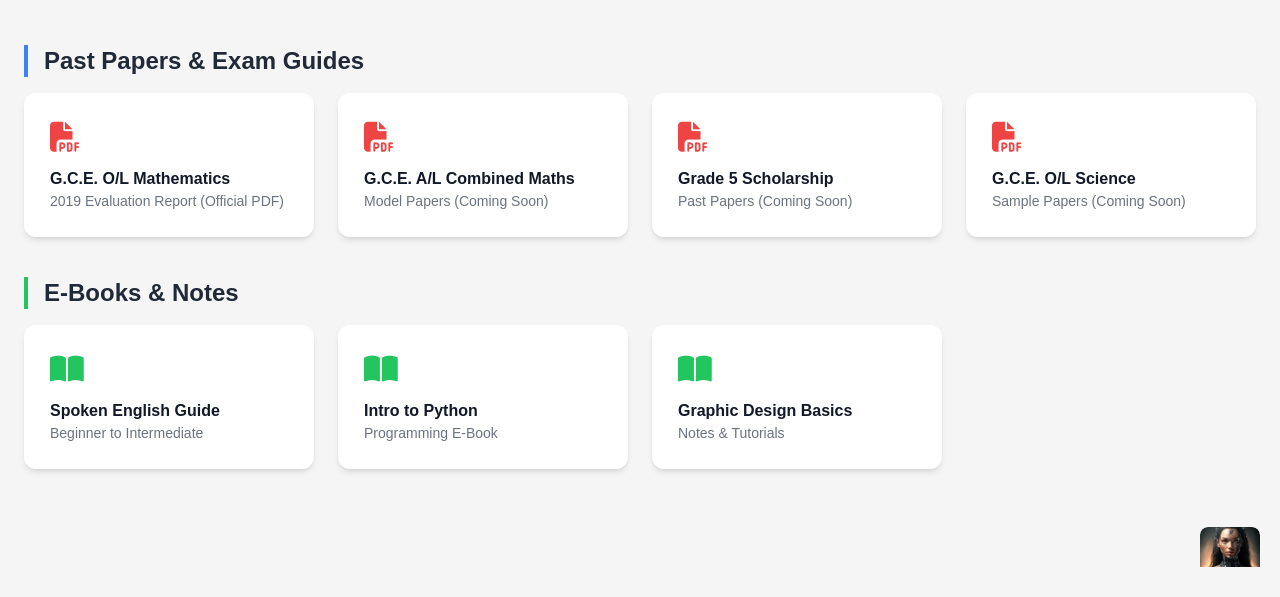
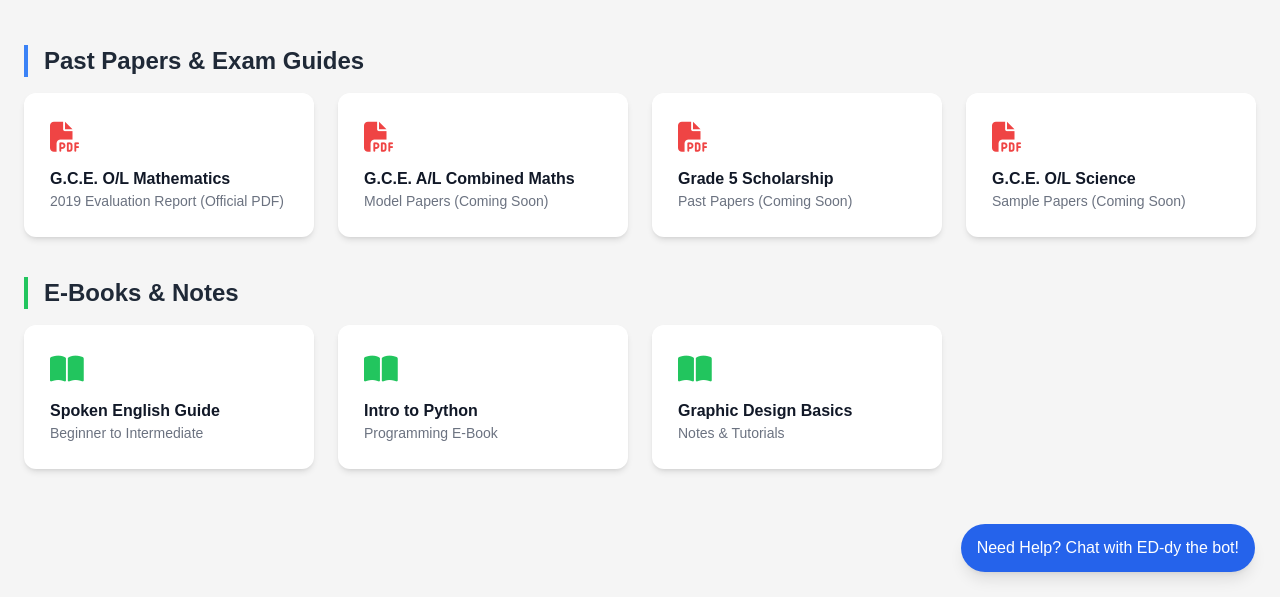
Before and after one commit to Clefmael/Final_SL, a website: page resources.html in a window 1280 px wide. Shown: the part 203-800 px from the top of the page. Drawn offline with nearby package versions, Linux system fonts and the light colour scheme.

Commit message:
Update resources.html

```diff
--- a/resources.html
+++ b/resources.html
@@ -182,5 +182,14 @@
     <script src="https://code.jquery.com/ui/1.14.1/jquery-ui.js"></script>
     <script src="Chatbot.js"></script>
 
+
+    <!--button and container-->
+    <button id = "chatbot-toggle"
+        style = "position:fixed; bottom:25px; right:25px; z-index:9999"
+        class = "bg-blue-600 text-white px-4 py-3 rounded-full shadow-lg hover:bg-blue-700 transition">
+        Need Help? Chat with ED-dy the bot!
+    </button>
+
+
 </body>
 </html>
```
